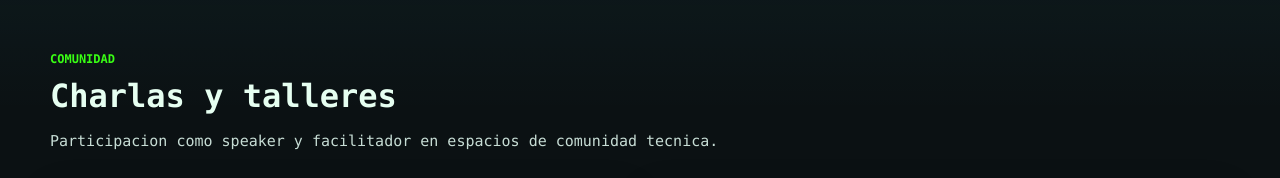
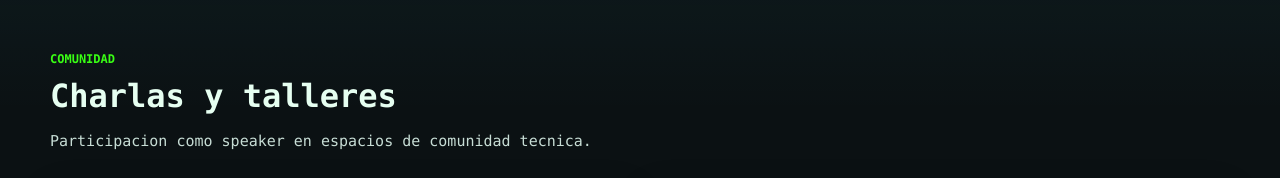
Before and after one commit to RogerF5-Security/whoami, a plain HTML site: page index.html in a window 1280 px wide. Shown: the part 4740-4918 px from the top of the page. Drawn offline with Linux system fonts and the light colour scheme.

Commit message:
Update index.html

```diff
--- a/index.html
+++ b/index.html
@@ -110,7 +110,7 @@
             <p class="eyebrow">Comunidad</p>
             <h2>Charlas y talleres</h2>
             <p>
-              Participacion como speaker y facilitador en espacios de comunidad tecnica.
+              Participacion como speaker en espacios de comunidad tecnica.
             </p>
           </div>
           <div id="communityGrid" class="evidence-grid"></div>
```
